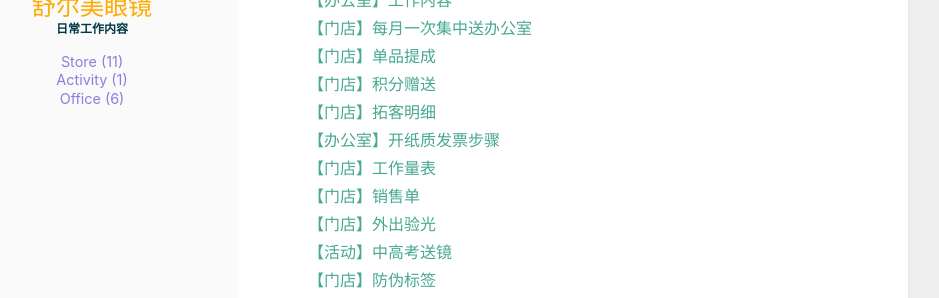
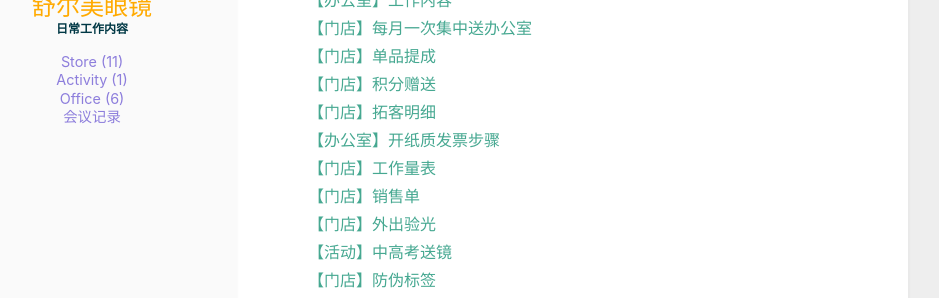
Before and after one commit to cuihuanhuan/cuihuanhuan.github.io, a Jekyll site: the page built from index.html, in a window 1280 px wide. Shown: the part 303-601 px from the top of the page, without its empty margins (212-1151 px from the left). Built offline with Jekyll 4.4.1, drawn with Linux system fonts in a browser that asks for light colours.

Commit message:
Update header.html

```diff
--- a/_includes/header.html
+++ b/_includes/header.html
@@ -33,6 +33,12 @@
         </li>
       </ul>
       {% endfor %}
+      <ul class="nav_list">
+        <li class="nav_item">
+          <a href="https://cuihuanhuan.github.io/srm/" id="cc">会议记录
+           </a>
+        </li>
+      </ul>
     </nav>
   </div>
 
```
